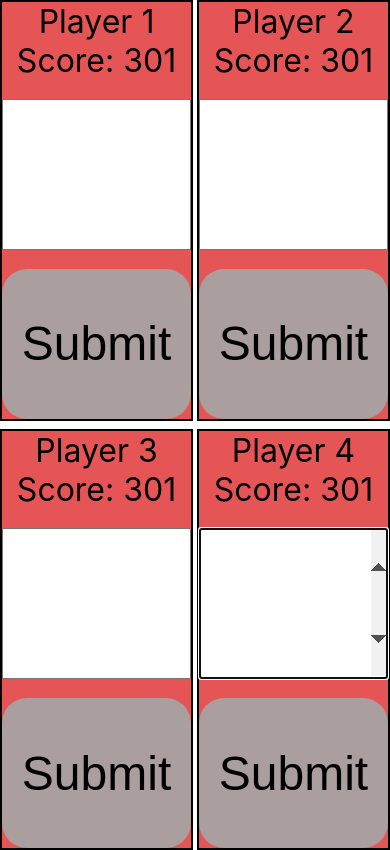
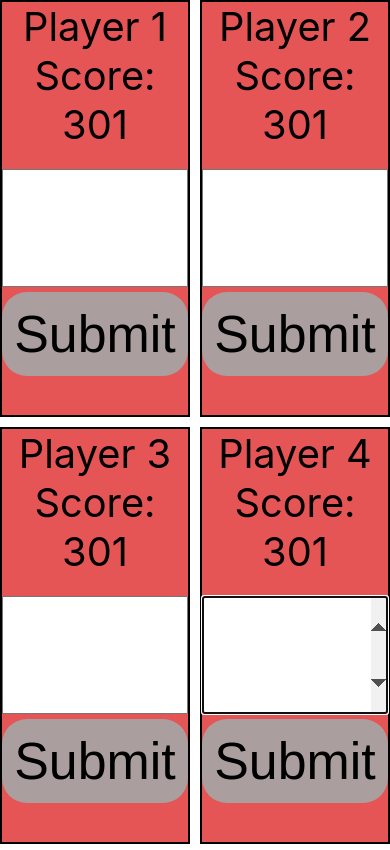
Before and after one commit to UweK17/dartscoreboard-simple, a React (Create React App) app: page / in a window 390 px wide. Built offline with nearby package versions, Linux system fonts and the light colour scheme.

Commit message:
responsive

```diff
--- a/src/App.css
+++ b/src/App.css
@@ -11,7 +11,7 @@
   grid-template-columns: repeat(2, 1fr);
   grid-template-rows: repeat(2, 1fr);
   text-align: center;
-  gap: 1%;
+  gap: 10px;
 }
 
 .player1,
@@ -30,12 +30,12 @@
 }
 
 .playerName {
-  font-size: 2rem;
+  font-size: calc(2rem + 2vw);
   text-align: center;
 }
 
 .playerScore {
-  font-size: 2rem;
+  font-size: calc(2rem + 2vw);
   text-align: center;
 }
 
@@ -46,21 +46,22 @@
 
 input {
   width: 100%;
-  min-height: 150px;
-  font-size: 8rem;
-  margin-top: 10%;
+  min-height: calc(80px + 1vw);
+  font-size: calc(6rem + 1vw);
+  margin-top: calc(1rem + 1vw);
+  text-align: center;
 }
 
 .btn {
   width: 100%;
-  min-height: 150px;
+  min-height: calc(80px + 1vw);
   border: none;
   border-radius: 25px;
   outline: none;
-  font-size: 3rem;
+  font-size: calc(3rem + 1vw);
   background-color: rgb(170, 158, 158);
   cursor: pointer;
-  margin-top: 10%;
+  margin-top: 5px;
 }
 
 .inactive {
```
